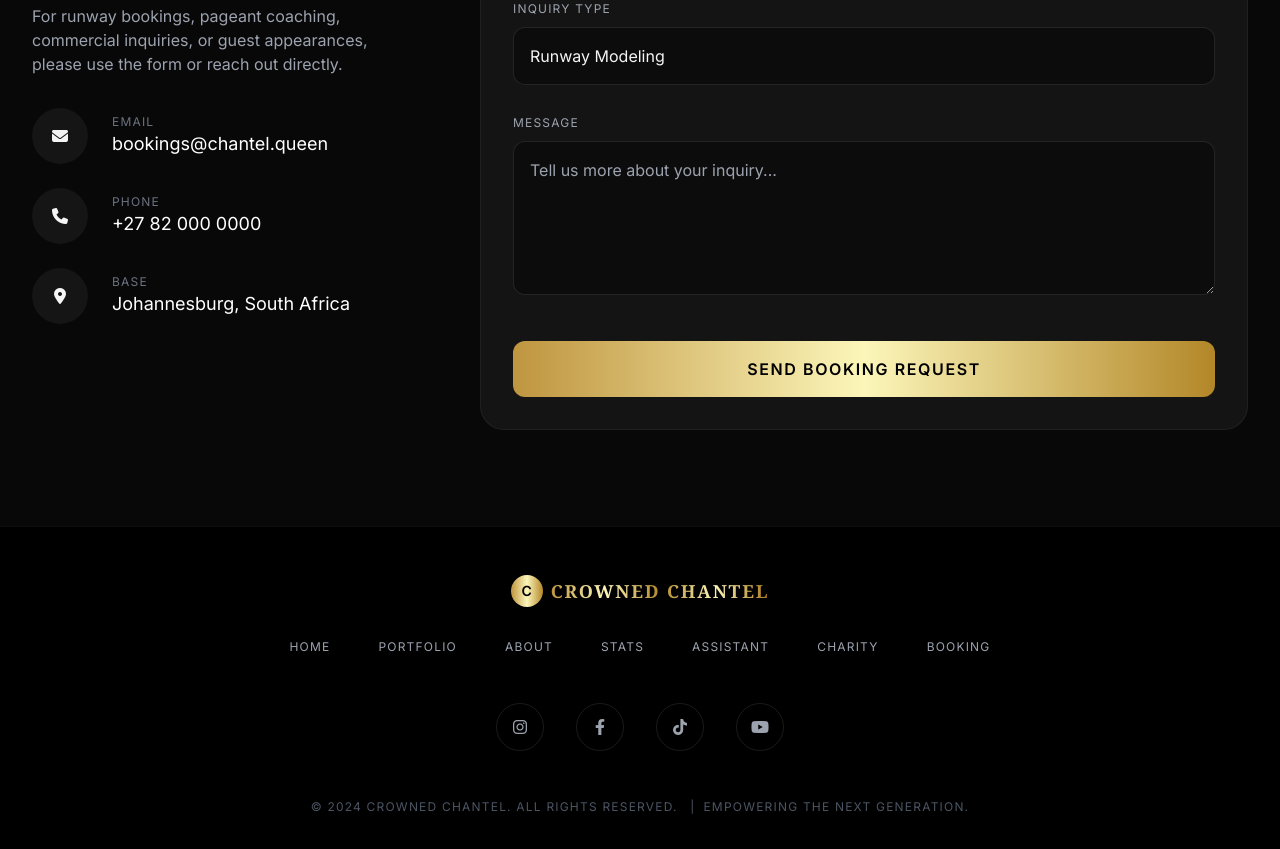
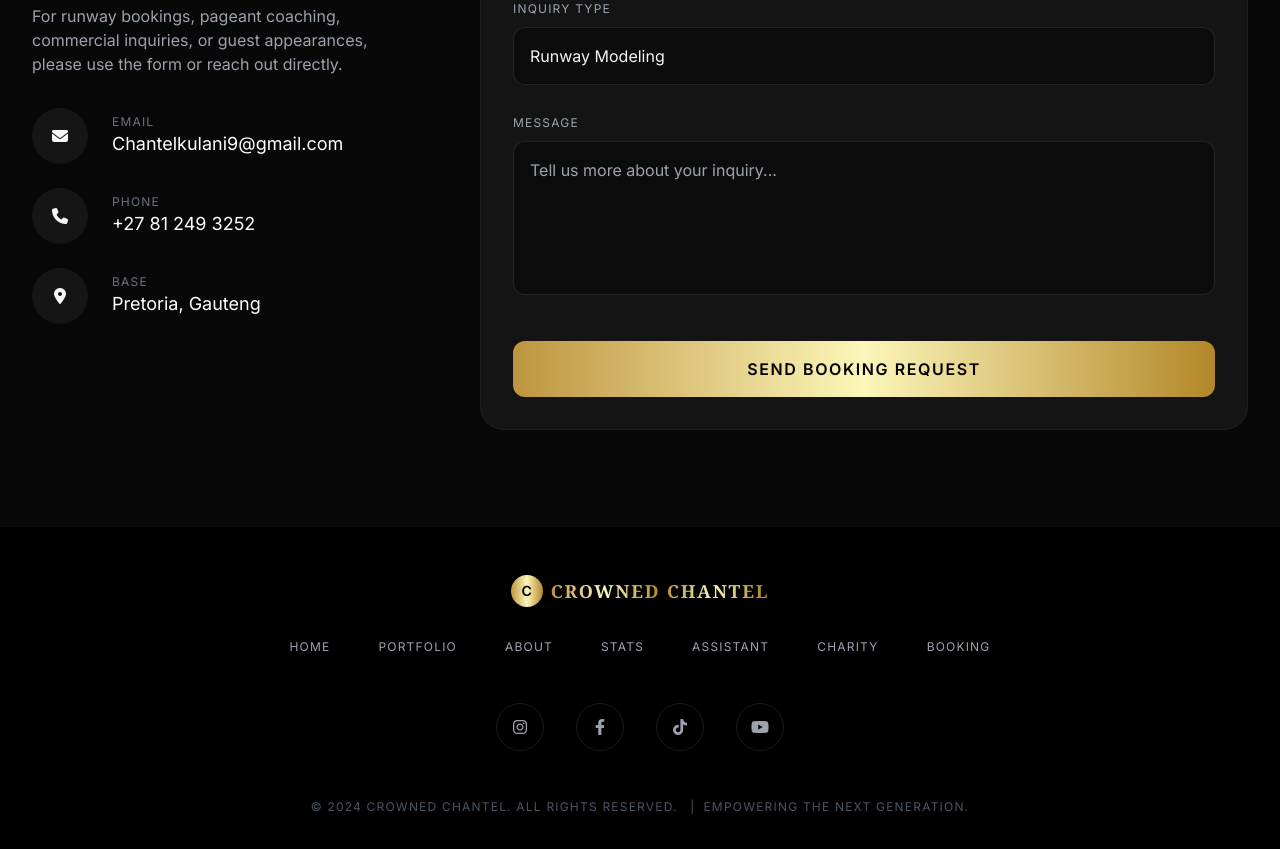
Before and after one commit to bblack-jewENT/crowned-chantel, a React (Vite) app: page / in a window 1280 px wide. Shown: the part 8300-9149 px from the top of the page. Built offline with nearby package versions, Linux system fonts and the light colour scheme; no server answers.

Commit message:
Replace email and contact number.

```diff
--- a/components/Contact.tsx
+++ b/components/Contact.tsx
@@ -28,7 +28,7 @@ const Contact: React.FC = () => {
                   Email
                 </span>
                 <span className="text-lg text-white">
-                  bookings@chantel.queen
+                  Chantelkulani9@gmail.com
                 </span>
               </div>
             </div>
@@ -40,7 +40,7 @@ const Contact: React.FC = () => {
                 <span className="block text-xs text-gray-500 uppercase tracking-widest">
                   Phone
                 </span>
-                <span className="text-lg text-white">+27 82 000 0000</span>
+                <span className="text-lg text-white">+27 81 249 3252</span>
               </div>
             </div>
             <div className="flex items-center gap-6 group">
@@ -51,9 +51,7 @@ const Contact: React.FC = () => {
                 <span className="block text-xs text-gray-500 uppercase tracking-widest">
                   Base
                 </span>
-                <span className="text-lg text-white">
-                  Johannesburg, South Africa
-                </span>
+                <span className="text-lg text-white">Pretoria, Gauteng</span>
               </div>
             </div>
           </div>
@@ -102,7 +100,7 @@ const Contact: React.FC = () => {
               <textarea
                 rows={5}
                 placeholder="Tell us more about your inquiry..."
-                className="w-full bg-black/40 border border-white/10 p-4 rounded-xl focus:outline-none focus:border-amber-400"
+                className="w-full bg-black/40 border border-white/10 p-4 rounded-xl focus:outline-none focus:border-amber-400 resize-none"
               ></textarea>
             </div>
             <div className="md:col-span-2 pt-4">
```
